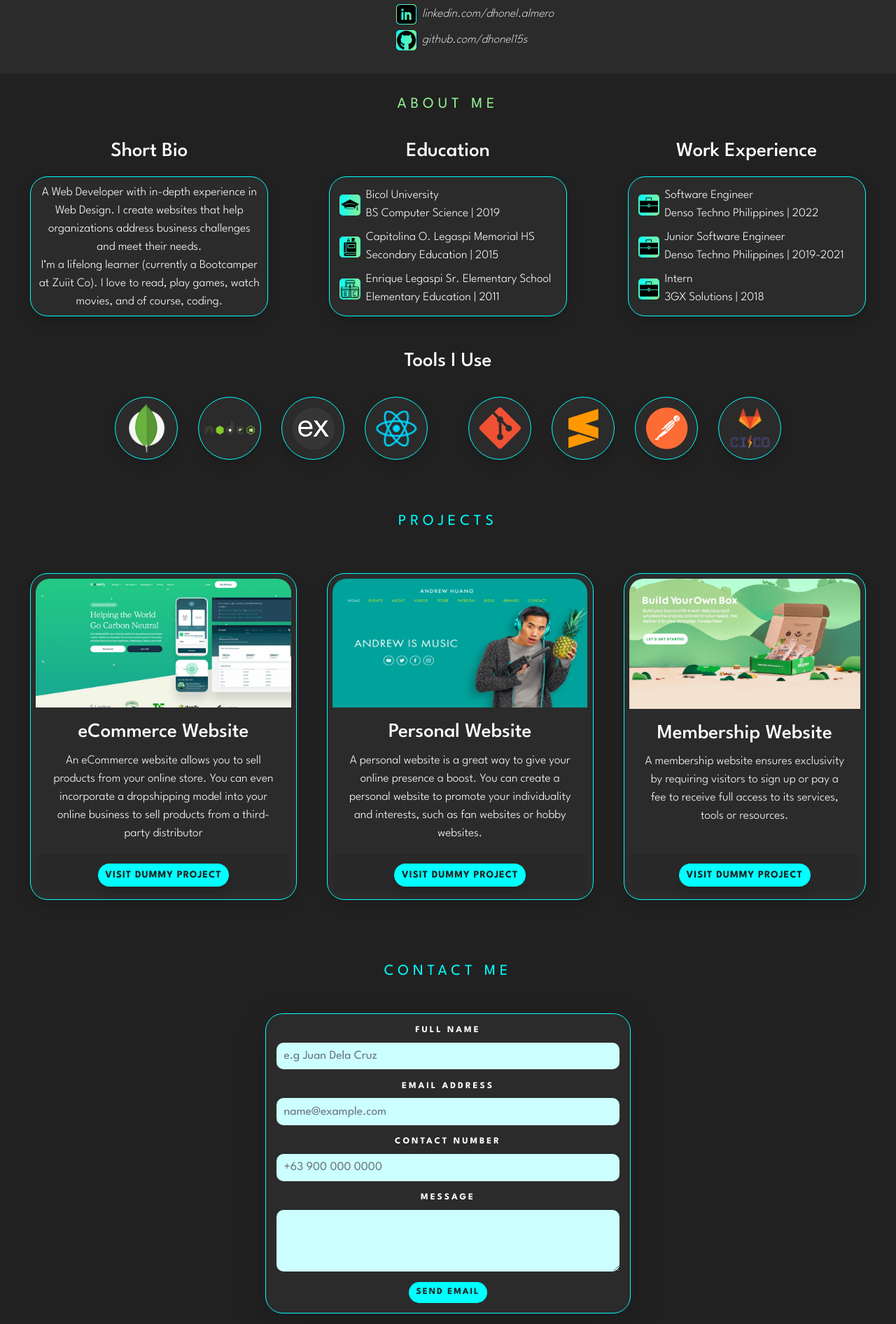
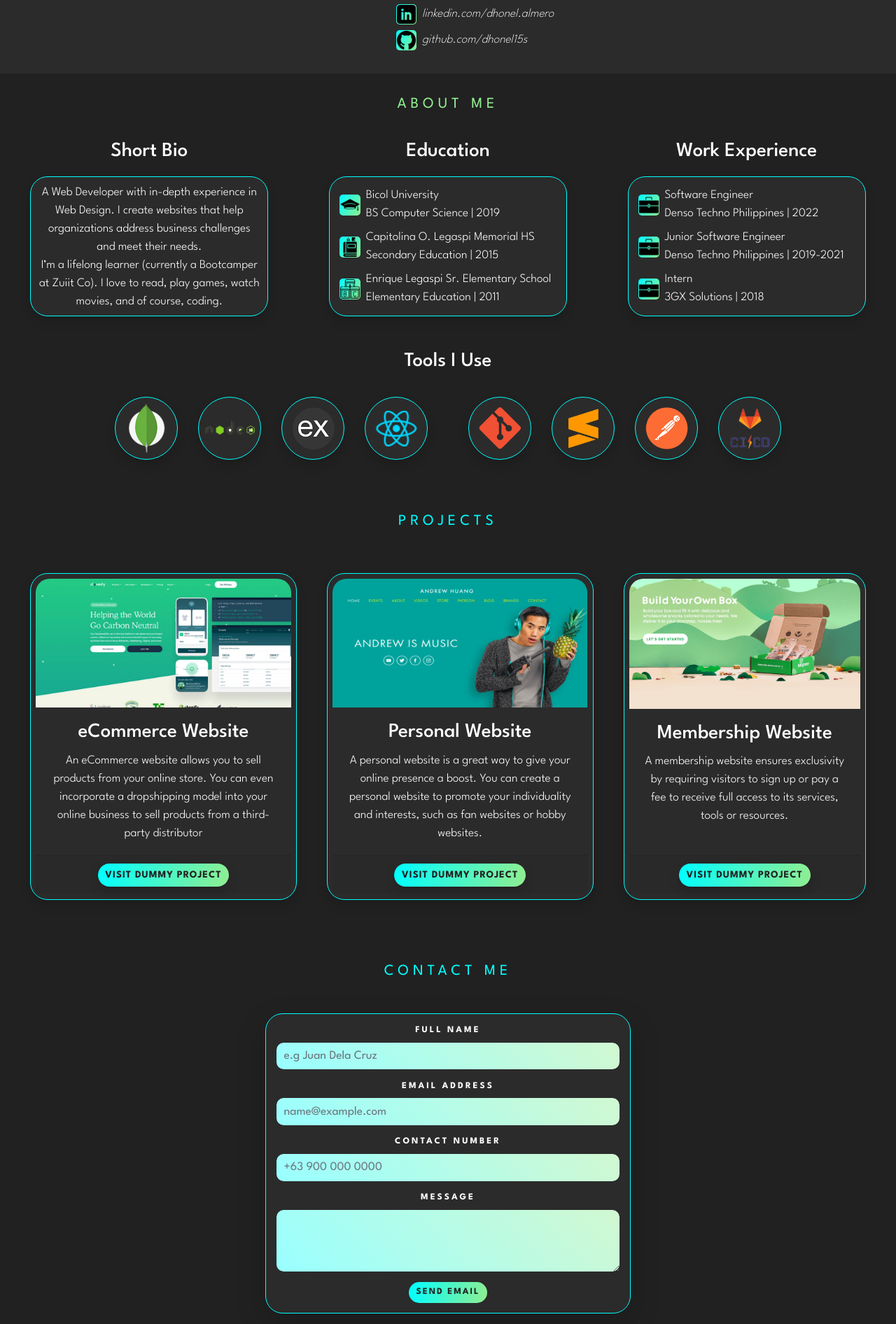
Before and after one commit to dhonel15s/webportfolio, a plain HTML site: page index.html in a window 1280 px wide. Shown: the part 389-2281 px from the top of the page at 70% size. Drawn offline with nearby package versions, Linux system fonts and the light colour scheme.

Commit message:
Add revision to capstone

```diff
--- a/index.css
+++ b/index.css
@@ -91,11 +91,9 @@ body {
  }
 
  .social-media-icon {
- 	background-image: linear-gradient(100deg, aqua, lightgreen);
- 	border-width: 1px;
- 	border-style: solid;
- 	border-image: linear-gradient(100deg, aqua, lightgreen);
+ 	background-image: linear-gradient(120deg, aqua, lightgreen);
  	border-radius: 5px;
+ 	padding: 1px;
  }
 
  .social-media-text {
@@ -119,7 +117,7 @@ body {
 }
 
 .ask-me-button:hover {
-	background-image: linear-gradient(30deg, aqua, lightgreen);
+	background-image: linear-gradient(10deg, aqua, lightgreen);
 }
 
 /* STYLE FOR ABOUT ME SECTION */
@@ -145,10 +143,7 @@ body {
 }
 
 .about-me-edu-icon {
-	background-image: linear-gradient(100deg, aqua, lightgreen);
- 	border-width: 1px;
- 	border-style: solid;
- 	border-image: linear-gradient(100deg, aqua, lightgreen);
+	background-image: linear-gradient(120deg, aqua, lightgreen);
 	width: 30px;
 	border-radius: 5px;
 	padding: 1px;
@@ -181,7 +176,11 @@ body {
 }
 
 .visit-project-button {
-	background-color: aqua;
+	background-image: linear-gradient(100deg, aqua, lightgreen);
+}
+
+.visit-project-button:hover {
+	background-image: linear-gradient(10deg, aqua, lightgreen);
 }
 
 /* STYLE FOR CONTACT ME SECTION */
@@ -208,7 +207,7 @@ body {
 
 .form-control {
 	border-radius: 10px;
-	background-color: #CCFFFF;
+	background-image: linear-gradient(45deg, #99FFFF, #D1F8D1);
 	border: none;
 	font-size: 1.2rem;
 }
@@ -221,13 +220,17 @@ body {
 }
 
 .send-email-button {
-	background-color: aqua;
+	background-image: linear-gradient(100deg, aqua, lightgreen);
 	font-weight: 700;
 	font-size: 0.9rem;
 	color: #212121;
 	border: none;
   border-radius: 15px;
   letter-spacing: 2px;
+}
+
+.send-email-button:hover {
+	background-image: linear-gradient(10deg, aqua, lightgreen);
 }
 
 /*--------------------------------------------------- MEDIA QUERY ----------------------------------------------------------*/
--- a/index.html
+++ b/index.html
@@ -260,7 +260,7 @@
 						    <div class="modal-content">
 						      <div class="modal-header">
 						        <h5 class="modal-title" id="exampleModalLabel">Thank you for reaching out!</h5>
-						        <button type="button" class="close" data-dismiss="modal" aria-label="Close">
+						        <button type="button" class="close close-btn" data-dismiss="modal" aria-label="Close">
 						          <span aria-hidden="true">&times;</span>
 						        </button>
 						      </div>
```
